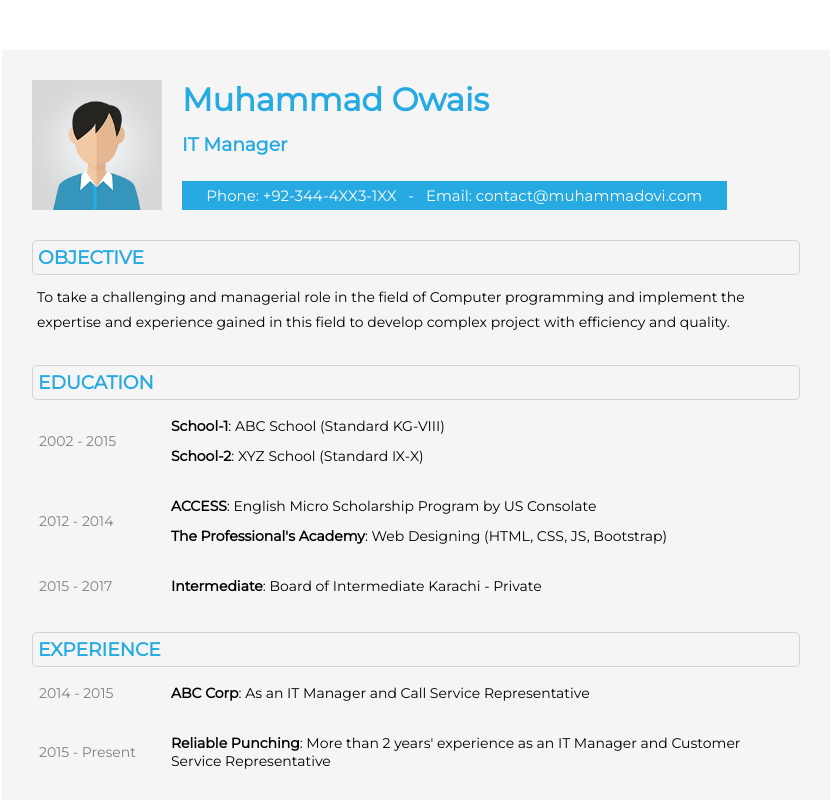
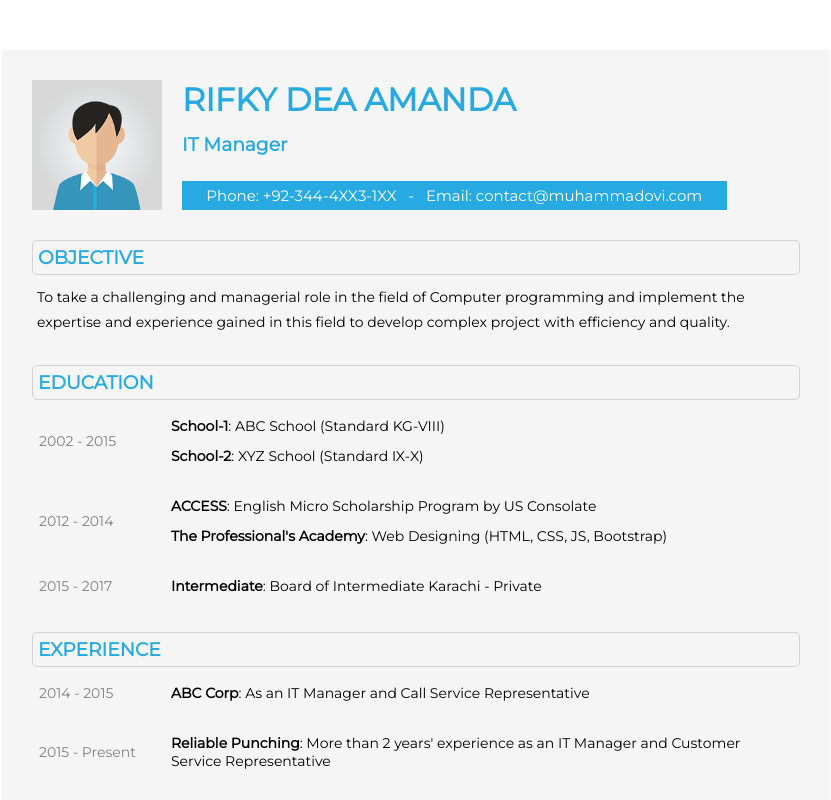
Before and after one commit to 045030883/rifkydeaamanda.github.io, a plain HTML site: page index.html in a window 1280 px wide. Shown: the top 800 px of the page, without its empty margins (224-1055 px from the left). Drawn offline with Linux system fonts and the light colour scheme.

Commit message:
Update index.html

```diff
--- a/index.html
+++ b/index.html
@@ -12,7 +12,7 @@
     <div class="photo-and-name">
         <img src="profile.png" class="photo" alt="Profile Picture">
         <div class="contact-info-box">
-            <h1 class="name">Muhammad Owais</h1>
+            <h1 class="name">RIFKY DEA AMANDA</h1>
             <br>
             <h3 class="job-title">IT Manager</h3>
             <p class="contact-details">Phone: +92-344-4XX3-1XX &nbsp; - &nbsp; Email: contact@muhammadovi.com</p>
```
